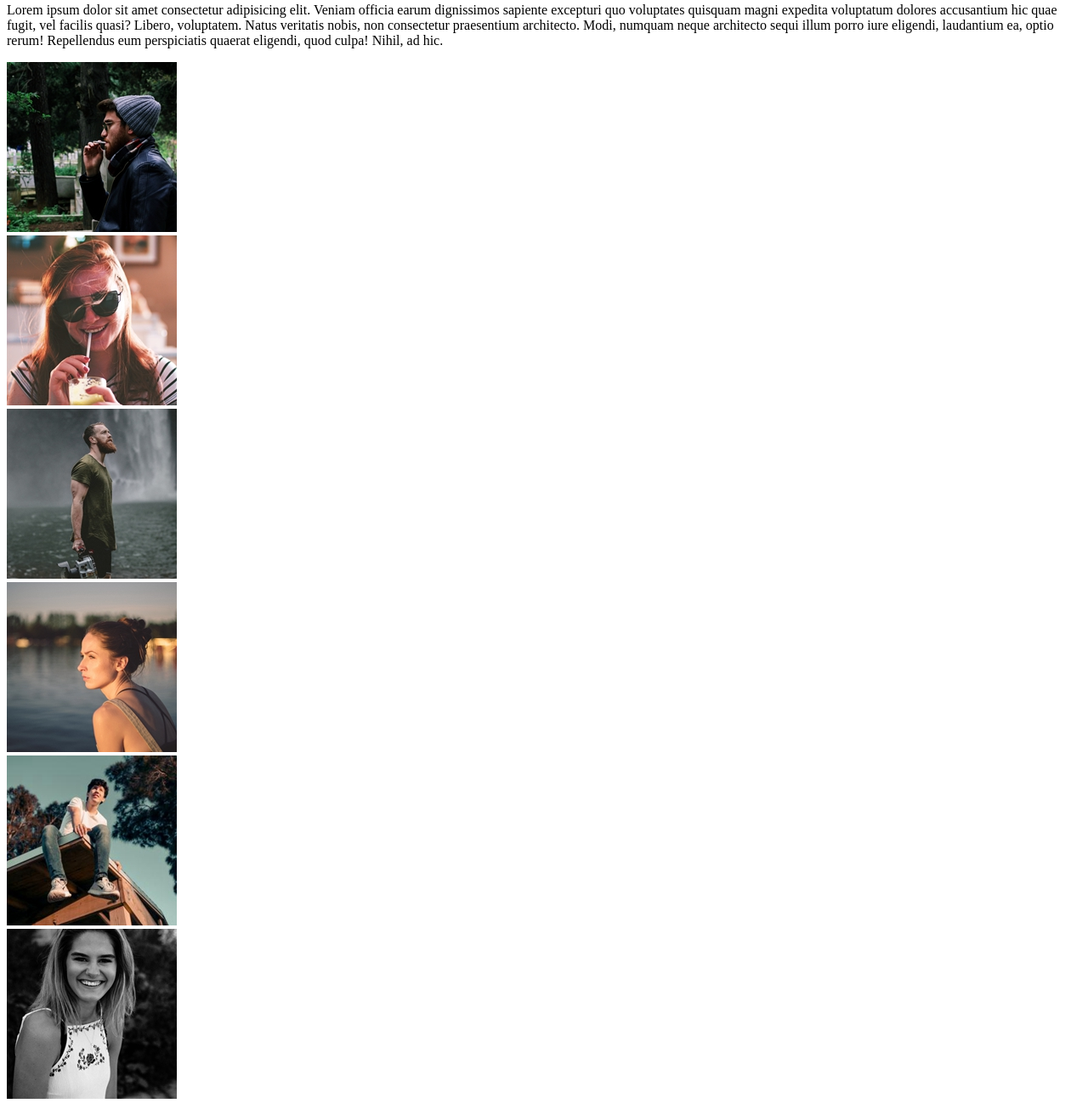
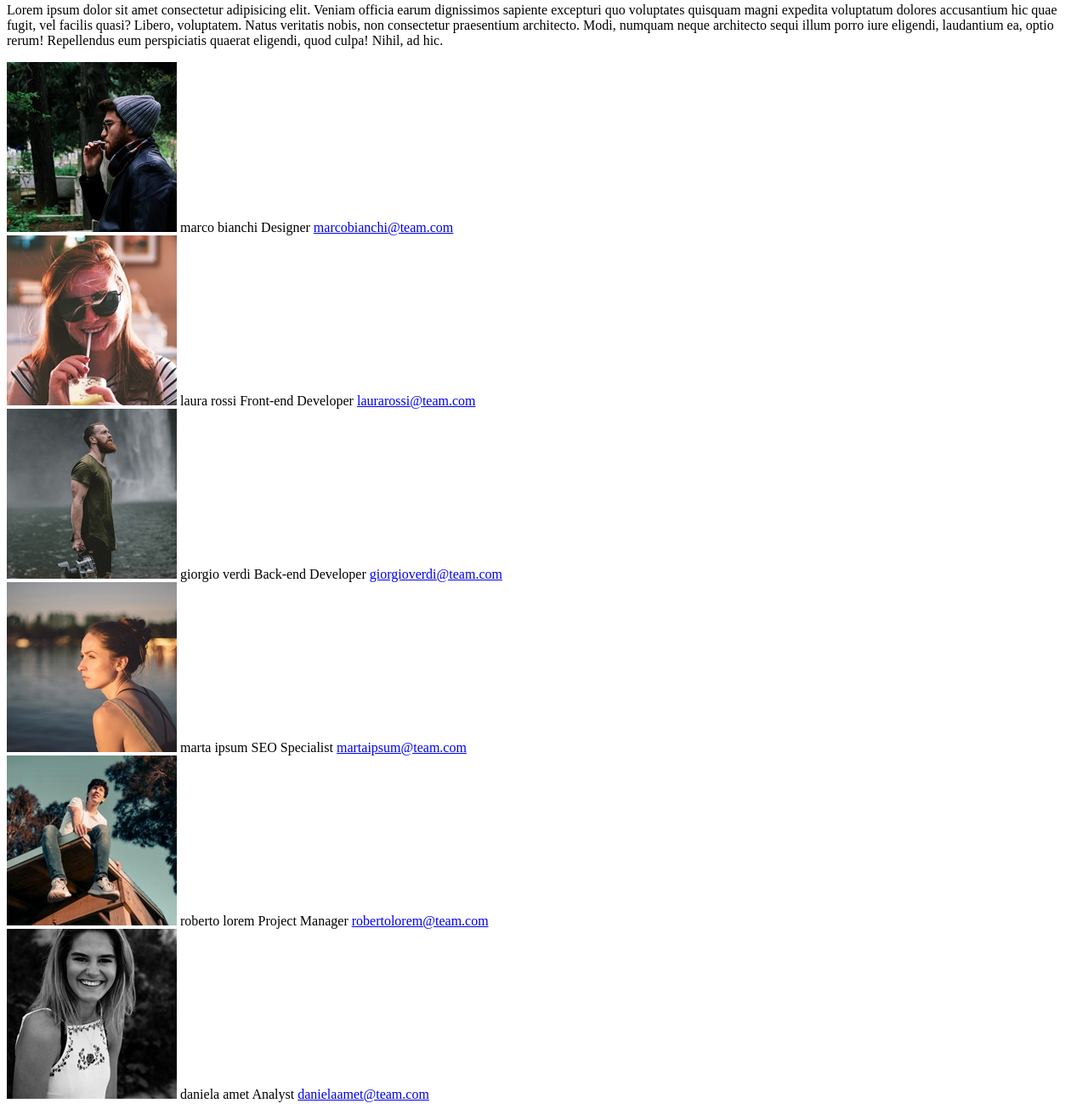
Before and after one commit to Pis4ni/html-css-float-cards, a plain HTML site: page index.html in a window 1280 px wide. Shown: the part 77-1382 px from the top of the page at 85% size. Drawn offline with Linux system fonts and the light colour scheme.

Commit message:
Added card data structure

```diff
--- a/index.html
+++ b/index.html
@@ -35,14 +35,98 @@
 
             <div class="card-cont">
                 <div class="row">
-                    <div class="card"><img src="./img/male1.png" alt=""><span></span><span></span><span></span></div>
-                    <div class="card"><img src="./img/female1.png" alt=""><span></span><span></span><span></span></div>
-                    <div class="card"><img src="./img/male2.png" alt=""><span></span><span></span><span></span></div>
+                    <div class="card">
+                        <!-- card image -->
+                        <img src="./img/male1.png" alt="">
+
+                        <!-- card data -->
+                        <span>
+                            marco bianchi
+                        </span>
+                        <span>
+                            Designer
+                        </span>
+                        <span>
+                            <a href="mailto:marcobianchi@team.com">marcobianchi@team.com</a>
+                        </span>
+                    </div>
+                    <div class="card">
+                        <!-- card image -->
+                        <img src="./img/female1.png" alt="">
+
+                        <!-- card data -->
+                        <span>
+                            laura rossi
+                        </span>
+                        <span>
+                            Front-end Developer
+                        </span>
+                        <span>
+                            <a href="mailto:laurarossi@team.com">laurarossi@team.com</a>
+                        </span>
+                    </div>
+                    <div class="card">
+                        <!-- card image -->
+                        <img src="./img/male2.png" alt="">
+
+                        <!-- card data -->
+                        <span>
+                            giorgio verdi
+                        </span>
+                        <span>
+                            Back-end Developer
+                        </span>
+                        <span>
+                            <a href="mailto:giorgioverdi@team.com">giorgioverdi@team.com</a>
+                        </span>
+                    </div>
                 </div>
                 <div class="row">
-                    <div class="card"><img src="./img/female2.png" alt=""><span></span><span></span><span></span></div>
-                    <div class="card"><img src="./img/male3.png" alt=""><span></span><span></span><span></span></div>
-                    <div class="card"><img src="./img/female3.png" alt=""><span></span><span></span><span></span></div>
+                    <div class="card">
+                        <!-- card image -->
+                        <img src="./img/female2.png" alt="">
+
+                        <!-- card data -->
+                        <span>
+                            marta ipsum
+                        </span>
+                        <span>
+                            SEO Specialist
+                        </span>
+                        <span>
+                            <a href="mailto:martaipsum@team.com">martaipsum@team.com</a>
+                        </span>
+                    </div>
+                    <div class="card">
+                        <!-- card image -->
+                        <img src="./img/male3.png" alt="">
+
+                        <!-- card data -->
+                        <span>
+                            roberto lorem
+                        </span>
+                        <span>
+                            Project Manager
+                        </span>
+                        <span>
+                            <a href="mailto:robertolorem@team.com">robertolorem@team.com</a>
+                        </span>
+                    </div>
+                    <div class="card">
+                        <!-- card image -->
+                        <img src="./img/female3.png" alt="">
+
+                        <!-- card data -->
+                        <span>
+                            daniela amet
+                        </span>
+                        <span>
+                            Analyst
+                        </span>
+                        <span>
+                            <a href="danielaamet@team.com">danielaamet@team.com</a>
+                        </span>
+                    </div>
                 </div>
             </div>
 
```
